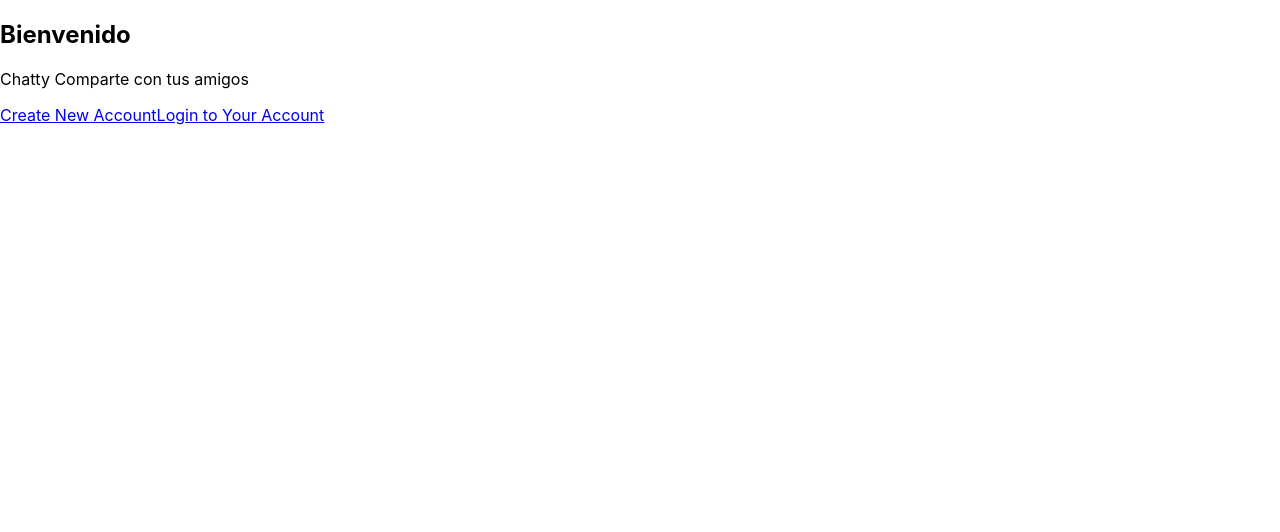
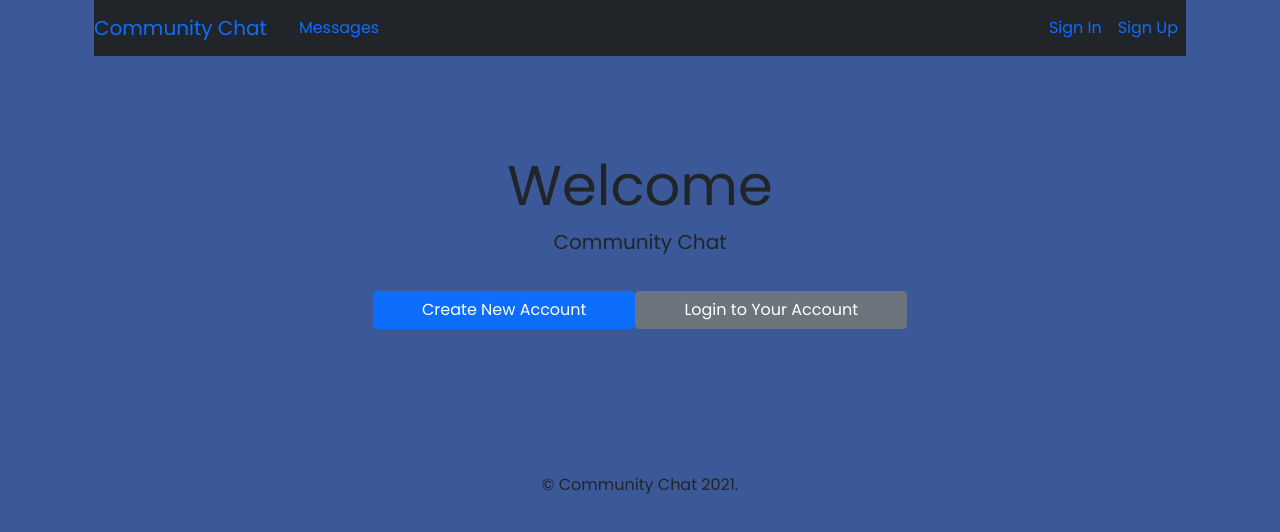
Before and after one commit to Darkness25/chatty-React-Firebase, a React (Create React App) app: page / in a window 1280 px wide. Shown: the top 532 px of the page. Built offline with nearby package versions, Linux system fonts and the light colour scheme; no server answers.

Commit message:
se utiliza bootstrap para dar color a la interfaz del ususario

```diff
--- a/package.json
+++ b/package.json
@@ -3,9 +3,12 @@
   "version": "0.1.0",
   "private": true,
   "dependencies": {
+    "@popperjs/core": "^2.9.2",
     "@testing-library/jest-dom": "^5.14.1",
     "@testing-library/react": "^11.2.7",
     "@testing-library/user-event": "^12.8.3",
+    "boostrap": "^2.0.0",
+    "bootstrap": "^5.0.2",
     "firebase": "^8.6.8",
     "react": "^17.0.2",
     "react-dom": "^17.0.2",
--- a/public/index.html
+++ b/public/index.html
@@ -24,7 +24,7 @@
       work correctly both with client-side routing and a non-root public URL.
       Learn how to configure a non-root public URL by running `npm run build`.
     -->
-    <title>React App</title>
+    <title>Community Chat</title>
   </head>
   <body>
     <noscript>You need to enable JavaScript to run this app.</noscript>
--- a/src/App.js
+++ b/src/App.js
@@ -6,6 +6,7 @@ import Signup from "./pages/Signup";
 import Login from "./pages/Login";
 import {auth} from "./services/firebase";
 import './styles.css';
+import 'bootstrap/dist/css/bootstrap.css';
 
 
 function PrivateRoute({component: Component, authenticated, ...rest}) {
--- /dev/null
+++ b/src/components/Footer.js
@@ -0,0 +1,14 @@
+import React from 'react';
+import 'bootstrap/dist/css/bootstrap.css';
+
+function Footer() {
+  return (
+    <footer className="pt-5">
+      <div className="container text-center">
+        <p>&copy; Community Chat 2021.</p>
+      </div>
+    </footer>
+  )
+}
+
+export default Footer;
--- /dev/null
+++ b/src/components/Header.js
@@ -0,0 +1,33 @@
+import React from 'react';
+import { Link } from 'react-router-dom';
+import { auth } from '../services/firebase';
+import 'bootstrap/dist/css/bootstrap.css';
+
+
+function Header() {
+  return (
+    <header className= "container">
+      <nav className="navbar navbar-expand-lg navbar bg-dark">
+        <Link className="navbar-brand center" to="/">Community Chat</Link>
+        <Link className="nav-item nav-link " to="/chat"  >Messages</Link>
+        <button className="navbar-toggler" type="button" data-toggle="collapse" data-target="#navbarNavAltMarkup" aria-controls="navbarNavAltMarkup" aria-expanded="false" aria-label="Toggle navigation">
+          <span className="navbar-toggler-icon"></span>
+        </button>
+        <div className="collapse navbar-collapse justify-content-end" id="navbarNavAltMarkup">
+          {auth().currentUser
+            ? <div className="navbar-nav">
+
+              <button className="btn btn-primary mr-3" onClick={() => auth().signOut()}>LogOut</button>
+            </div>
+            : <div className="navbar-nav">
+              <Link className="nav-item nav-link mr-3" to="/login">Sign In</Link>
+              <Link className="nav-item nav-link mr-3" to="/signup">Sign Up</Link>
+            </div>}
+        </div>
+
+      </nav>
+    </header>
+  );
+}
+
+export default Header;
--- a/src/index.js
+++ b/src/index.js
@@ -1,5 +1,6 @@
 import React from "react";
 import ReactDOM from "react-dom";
+import 'bootstrap/dist/css/bootstrap.css';
 
 import App from "./App";
 
--- a/src/pages/Chat.js
+++ b/src/pages/Chat.js
@@ -1,5 +1,5 @@
 import React, { Component } from "react";
-
+import Header from "../components/Header";
 import { auth } from "../services/firebase";
 import { db } from "../services/firebase";
 
@@ -69,8 +69,8 @@ export default class Chat extends Component {
 
   render() {
     return (
-      <div>
-
+      <div className="container text-center">
+      <Header />
 
         <div className="chat-area" ref={this.myRef}>
           {/* loading indicator */}
@@ -80,7 +80,7 @@ export default class Chat extends Component {
           {/* chat area */}
           {this.state.chats.map(chat => {
             return <p key={chat.timestamp} className={"chat-bubble " + (this.state.user.uid === chat.uid ? "current-user" : "")}>
-              {chat.content}
+              {chat.content}, <strong className="text-success">{this.state.user.email}</strong>
               <br />
               <span className="chat-time float-right">{this.formatTime(chat.timestamp)}</span>
             </p>
@@ -92,7 +92,7 @@ export default class Chat extends Component {
           <button type="submit" className="btn btn-submit px-5 mt-4">Send</button>
         </form>
         <div className="py-5 mx-3">
-          Login in as: <strong className="text-info">{this.state.user.email}</strong>
+          Login in as: <strong className="text-success">{this.state.user.email}</strong>
         </div>
       </div>
     );
--- a/src/pages/Home.js
+++ b/src/pages/Home.js
@@ -1,17 +1,18 @@
 import React, { Component } from 'react';
-
+import Header from "../components/Header";
+import Footer from "../components/Footer";
 import { Link } from 'react-router-dom';
 
 export default class HomePage extends Component {
   render() {
     return (
-      <div className="home">
-
+      <div className="container text-center">
+        <Header/>
         <section>
           <div className="jumbotron jumbotron-fluid py-5">
             <div className="container text-center py-5">
-              <h1 className="display-4">Bienvenido</h1>
-              <p className="lead">Chatty Comparte con tus amigos</p>
+              <h1 className="display-4">Welcome</h1>
+              <p className="lead">Community Chat</p>
               <div className="mt-4">
                 <Link className="btn btn-primary px-5 mr-3" to="/signup">Create New Account</Link>
                 <Link className="btn btn-secondary px-5" to="/login">Login to Your Account</Link>
@@ -19,7 +20,7 @@ export default class HomePage extends Component {
             </div>
           </div>
         </section>
-
+       <Footer/>
       </div>
     )
   }
--- a/src/pages/Login.js
+++ b/src/pages/Login.js
@@ -1,6 +1,7 @@
 import React, {Component} from "react";
 import {Link} from "react-router-dom";
 import {signin, signInWithGoogle, signInWithGitHub} from "../helpers/auth";
+import 'bootstrap/dist/css/bootstrap.css';
 
 export default class Login extends Component {
     constructor() {
@@ -55,11 +56,11 @@ export default class Login extends Component {
                     className="mt-5 py-5 px-5"
                     autoComplete="off"
                     onSubmit={this.handleSubmit}>
-                    <h1>Login to<Link className="title ml-2" to="/">Chatty</Link></h1>
+                    <h1>Login to <Link className="title ml-2" to="/">Community Chat</Link></h1>
                     <p className="lead">Fill in the form below to login to your account.</p>
-                    <div className="form-group">
+                    <div className="form-group text-center">
                         <input
-                            className="form-control"
+                            className="form-control text-center"
                             placeholder="Email"
                             name="email"
                             type="email"
@@ -67,11 +68,12 @@ export default class Login extends Component {
                             value={this.state.email}
                             required={true}
                             minLength={15}
-                            maxLength={40}/>
+                            maxLength={40}
+                            />
                     </div>
                     <div className="form-group">
                         <input
-                            className="form-control"
+                            className="form-control text-center"
                             placeholder="Password"
                             name="password"
                             onChange={this.handleChange}
@@ -79,7 +81,7 @@ export default class Login extends Component {
                             type="password"
                             required={true}
                             minLength={8}
-                            maxLength={20}/>
+                            maxLength={50}/>
                     </div>
                     <div className="form-group">
                         {this.state.error ? (<p className="text-danger">{this.state.error}</p>) : null}
--- a/src/pages/Signup.js
+++ b/src/pages/Signup.js
@@ -1,6 +1,7 @@
 import React, {Component} from 'react';
 import {Link} from 'react-router-dom';
 import {signup, signInWithGoogle, signInWithGitHub} from "../helpers/auth";
+
 
 export default class SignUp extends Component {
 
@@ -60,7 +61,7 @@ export default class SignUp extends Component {
                 <form className="mt-5 py-5 px-5" onSubmit={this.handleSubmit}>
                     <h1>
                         Sign Up to
-                        <Link className="title ml-2" to="/">Chatty</Link>
+                        <Link className="title ml-2" to="/"> Community Chat</Link>
                     </h1>
                     <p className="lead">Fill in the form below to create an account.</p>
                     <div className="form-group">
--- a/src/styles.css
+++ b/src/styles.css
@@ -1,13 +1,62 @@
+@import url('https://fonts.googleapis.com/css?family=Poppins&display=swap');
+
 body {
-  margin: 0;
-  font-family: -apple-system, BlinkMacSystemFont, 'Segoe UI', 'Roboto', 'Oxygen',
-    'Ubuntu', 'Cantarell', 'Fira Sans', 'Droid Sans', 'Helvetica Neue',
-    sans-serif;
-  -webkit-font-smoothing: antialiased;
-  -moz-osx-font-smoothing: grayscale;
+  font-family: 'Poppins', sans-serif;
+  background-color: #3b5998;
 }
 
-code {
-  font-family: source-code-pro, Menlo, Monaco, Consolas, 'Courier New',
-    monospace;
+.chat-area, .home {
+  margin-top: 60px;
 }
+
+.chat-area {
+  padding: 20px;
+  height: 400px;
+  overflow-y: scroll;
+}
+
+.chat-area .chat-bubble {
+  background-color: #f3edec91;
+  padding: 20px;
+  border-radius: 4px;
+  max-width: 300px;
+  word-wrap: break-word;
+}
+
+.chat-bubble .chat-time {
+  font-size: 12px;
+  color: #757575;
+  text-align: right;
+}
+
+.chat-area .chat-bubble.current-user {
+  margin-left: auto;
+  background-color: #15c52dab;
+}
+
+.form-control {
+  width: 60%;
+}
+
+.form-control:focus {
+  box-shadow: none;
+}
+
+.btn {
+  margin-top: 10px;
+}
+
+.btn-submit {
+  background-color: #2e7d32;
+  color: white;
+}
+
+@media screen and (max-width: 767px) {
+  .form-control {
+    width: 100%;
+  }
+
+  .chat-area .chat-bubble {
+    max-width: 250px;
+  }
+}
```
Also changed, not shown: 1 other file (tests, documents, lock files or other folders).
